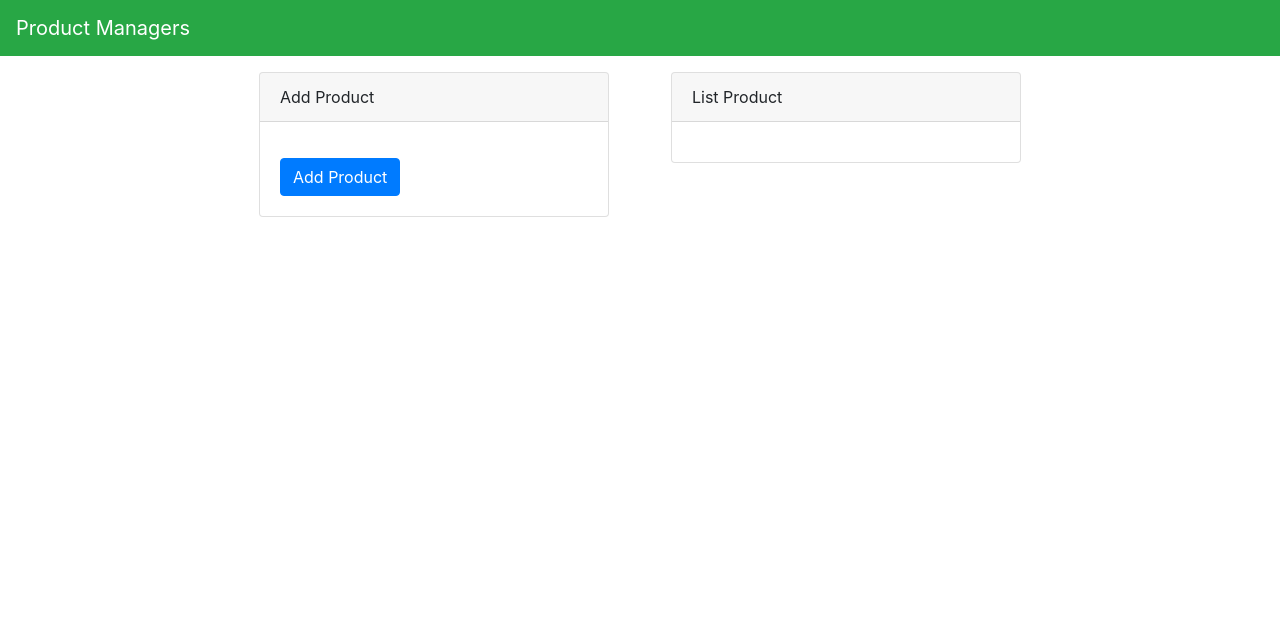
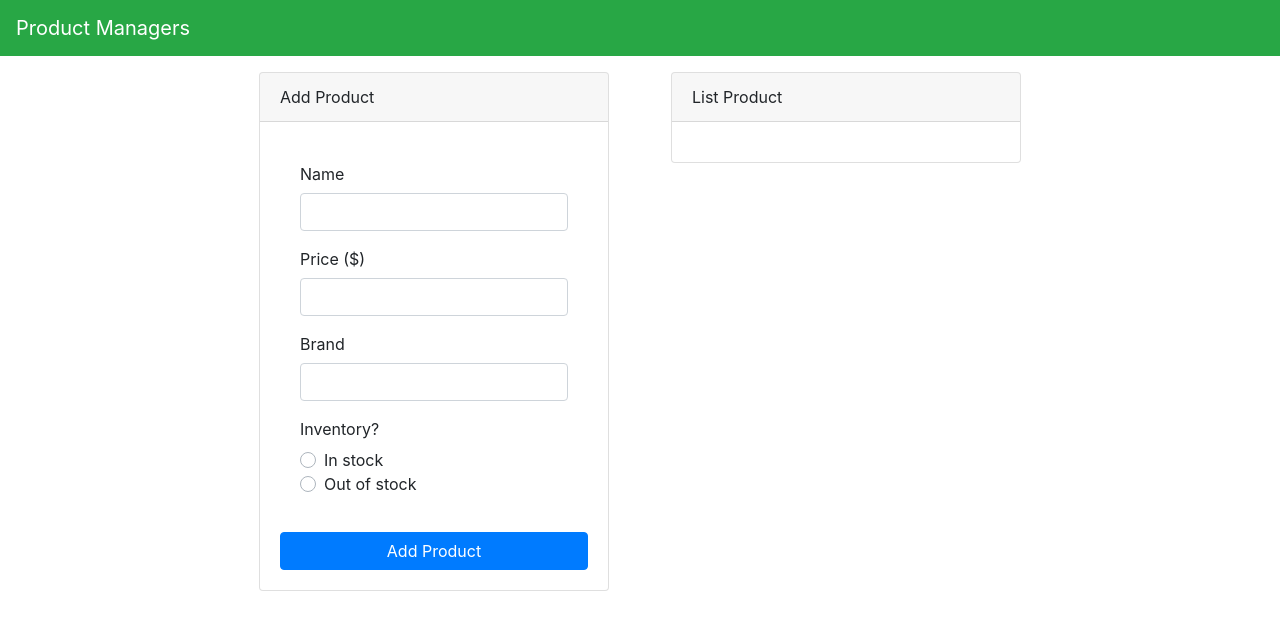
Before and after one commit to eddamazioribeiro/vue-product-manager, a Vue app: page / in a window 1280 px wide. Shown: the top 630 px of the page. Built offline with nearby package versions, Linux system fonts and the light colour scheme.

Commit message:
add product component: added form

```diff
--- a/src/components/AddProduct.vue
+++ b/src/components/AddProduct.vue
@@ -2,9 +2,29 @@
   <b-col md="4" class="m-3">
     <div>
       <b-card header="Add Product">
-        <b-card-text>
-        </b-card-text>
-        <b-button href="#" variant="primary">Add Product</b-button>
+        <b-card-body>
+          <b-form autocomplete="off">
+            <b-form-group
+              label="Name">
+              <b-form-input v-model="form.name" id="name" name="name" trim></b-form-input>
+            </b-form-group>
+            <b-form-group
+              label="Price ($)">
+              <b-form-input v-model="form.price" id="price" name="price" trim></b-form-input>
+            </b-form-group>
+            <b-form-group
+              label="Brand">
+              <b-form-input v-model="form.brand" id="brand" name="brand" trim></b-form-input>
+            </b-form-group>
+
+            <b-form-group
+              label="Inventory?">
+              <b-form-radio v-model="form.inventoryStatus" name="inventory-status" value="true">In stock</b-form-radio>
+              <b-form-radio v-model="form.inventoryStatus" name="inventory-status" value="false">Out of stock</b-form-radio>
+            </b-form-group>
+          </b-form>
+        </b-card-body>
+        <b-button block variant="primary" @click="addProduct">Add Product</b-button>
       </b-card>
     </div>
   </b-col>
@@ -12,7 +32,21 @@
 
 <script>
 export default {
-
+  data() {
+    return {
+      form: {
+        name: '',
+        price: '',
+        brand: '',
+        inventoryStatus: ''
+      }
+    }
+  },
+  methods: {
+    addProduct() {
+      console.log(this.form)
+    }
+  }
 }
 </script>
 
```
